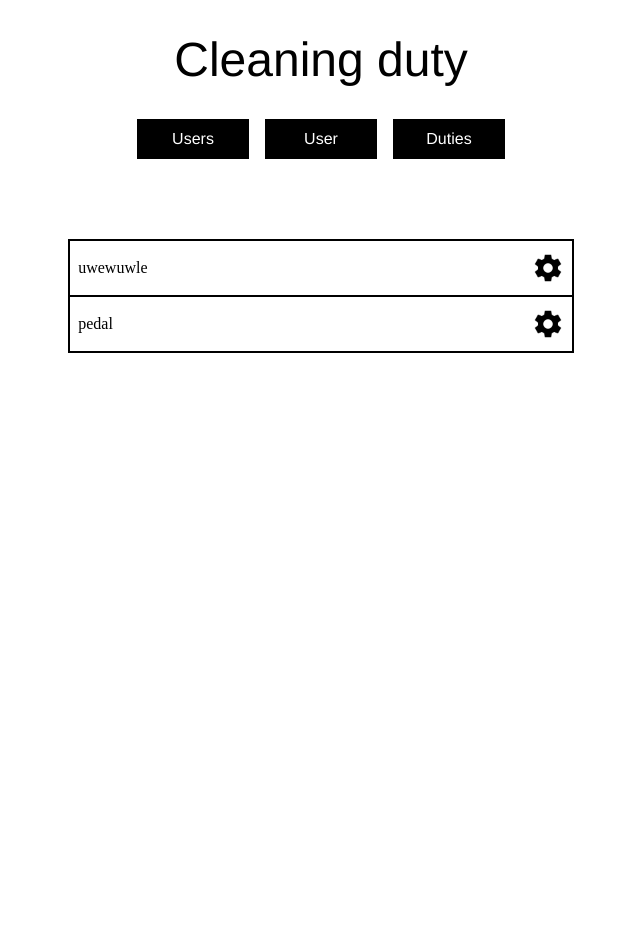
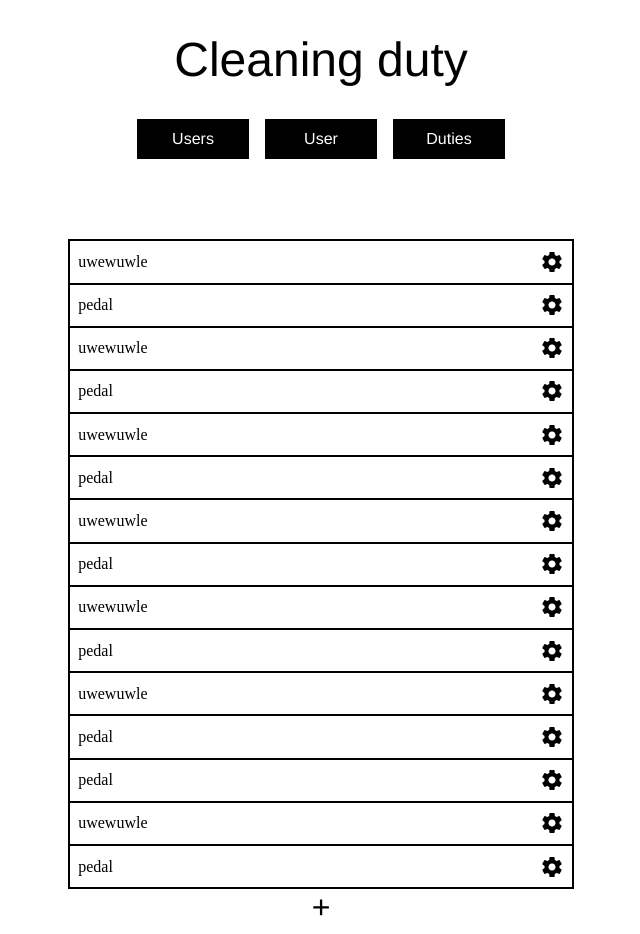
Before and after one commit to mikolajspeichert/cleaning-duty, a React app: page / in a window 1280 px wide. Shown: the whole page, without its empty margins (319-959 px from the left). Before the commit the page ends 800 px from the top, so only its background shows below. Built offline with nearby package versions, Linux system fonts and the light colour scheme.

Commit message:
'AddButton' added(#10)

```diff
--- /dev/null
+++ b/src/components/AddButton/AddButton.js
@@ -0,0 +1,16 @@
+import React, { Component } from 'react';
+import PropTypes from 'prop-types'
+import styles from './AddButton.sass'
+
+
+class AddButton extends Component{
+    render(){
+      return(
+        <div className="add-button" onClick={this.props.onAdd}>
+          +
+        </div>
+      )
+    }
+}
+
+export default AddButton
--- /dev/null
+++ b/src/components/AddButton/AddButton.sass
@@ -0,0 +1,17 @@
+@import "../vars"
+
+.add-button
+  width: 2em
+  text-align: center
+  margin: auto
+  font: 2em $header-font
+  cursor: pointer
+  -webkit-touch-callout: none
+  -webkit-user-select: none
+  -khtml-user-select: none
+  -moz-user-select: none
+  -ms-user-select: none
+  user-select: none
+
+.add-button:hover
+  font-size: 2.2em
--- a/src/components/Header/Header.js
+++ b/src/components/Header/Header.js
@@ -13,4 +13,3 @@ class Header extends React.Component {
   }
 }
 export default Header;
-//export default withStyles(style)(Header);
--- a/src/components/UserTable/UserTable.js
+++ b/src/components/UserTable/UserTable.js
@@ -6,7 +6,7 @@ import style from './UserTable.sass'
 class UserTable extends Component{
 
   handleEdit = (id) => {
-    console.log("[UserTable] handle edit")
+    console.log("[UserTable] handle edit of id: " + id)
   }
 
   render = () => {
--- a/src/components/UserTable/UserTable.sass
+++ b/src/components/UserTable/UserTable.sass
@@ -2,8 +2,8 @@
 
 table
   text-align: center
-  max-height: 60vh
   width: 40%
+  //overflow not working
   overflow: auto
   border-collapse: collapse
   margin: auto
--- a/src/components/UserTableItem/UserTableItem.sass
+++ b/src/components/UserTableItem/UserTableItem.sass
@@ -3,22 +3,27 @@
 
 .user-table-item
   vertical-align: middle
-  height: 7vh
-
-
+  height: 2.7em
 
 .user-table-item > td
   width: 50%
   border-top: $border-props
   border-bottom: $border-props
-  padding: 1vh
+  padding: 0.5em
 
 .user-table-item .item-right img
+  -webkit-touch-callout: none
+  -webkit-user-select: none
+  -khtml-user-select: none
+  -moz-user-select: none
+  -ms-user-select: none
+  user-select: none
   position: relative
   float: right
-  height: 4vh
-  width: 4vh
+  height: 1.5em
+  width: 1.5em
   cursor: pointer
+
 .user-table-item .item-right img:hover
   content: url("settings-icon-material.png")
 
--- a/src/containers/App/App.js
+++ b/src/containers/App/App.js
@@ -4,6 +4,7 @@ import { connect } from 'react-redux'
 import {fetchIfNeeded} from './actions'
 import Header from '../../components/Header/Header'
 import UserTable from '../../components/UserTable/UserTable'
+import AddButton from '../../components/AddButton/AddButton'
 
 class App extends Component {
   constructor(props){
@@ -16,6 +17,10 @@ class App extends Component {
     dispatch(fetchIfNeeded())
   }
 
+  handleAdd(){
+    console.log("Add clicked")
+  }
+
   render(){
     const { isFetching, users } = this.props
     return(
@@ -26,7 +31,9 @@ class App extends Component {
       }
       {!isFetching &&
         <UserTable users={users} />
-      }</div>
+      }
+      <AddButton onAdd={this.handleAdd}/>
+      </div>
     )
   }
 }
--- a/src/containers/App/actions.js
+++ b/src/containers/App/actions.js
@@ -24,10 +24,49 @@ function fetchUsers(){
     dispatch(receiveUsers({
       data: [{
         name: "uwewuwle",
+        id: 1
+      }, {
+        name: "pedal",
+        id: 2
+      }, {
+        name: "uwewuwle",
+        id: 3
+      }, {
+        name: "pedal",
+        id: 4
+      }, {
+        name: "uwewuwle",
         id: 5
       }, {
         name: "pedal",
+        id: 6
+      }, {
+        name: "uwewuwle",
+        id: 7
+      }, {
+        name: "pedal",
+        id: 8
+      }, {
+        name: "uwewuwle",
+        id: 9
+      }, {
+        name: "pedal",
         id: 10
+      }, {
+        name: "uwewuwle",
+        id: 11
+      }, {
+        name: "pedal",
+        id: 12
+      }, {
+        name: "pedal",
+        id: 13
+      }, {
+        name: "uwewuwle",
+        id: 14
+      }, {
+        name: "pedal",
+        id: 15
       }]
     }))
   }
```
Lines whose indentation alone changed are shown as unchanged.
